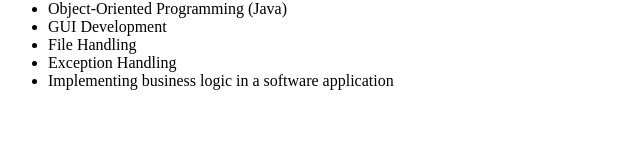
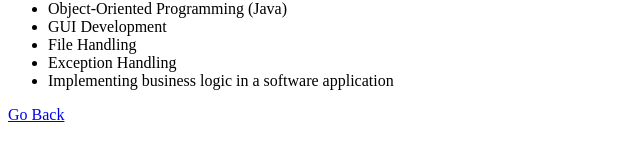
Before and after one commit to CarterG2005/CIS4004, a plain HTML site: page project-nile.html in a window 1280 px wide. Shown: the part 286-444 px from the top of the page, 0-640 px from the left. Drawn offline with Linux system fonts and the light colour scheme.

Commit message:
Add footer with link to resume page

```diff
--- a/project-nile.html
+++ b/project-nile.html
@@ -34,5 +34,9 @@
 
     </main>
 
+    <footer>
+        <a href="resume.html"> Go Back </a>
+    </footer>
+
 </body>
 </html>
```
